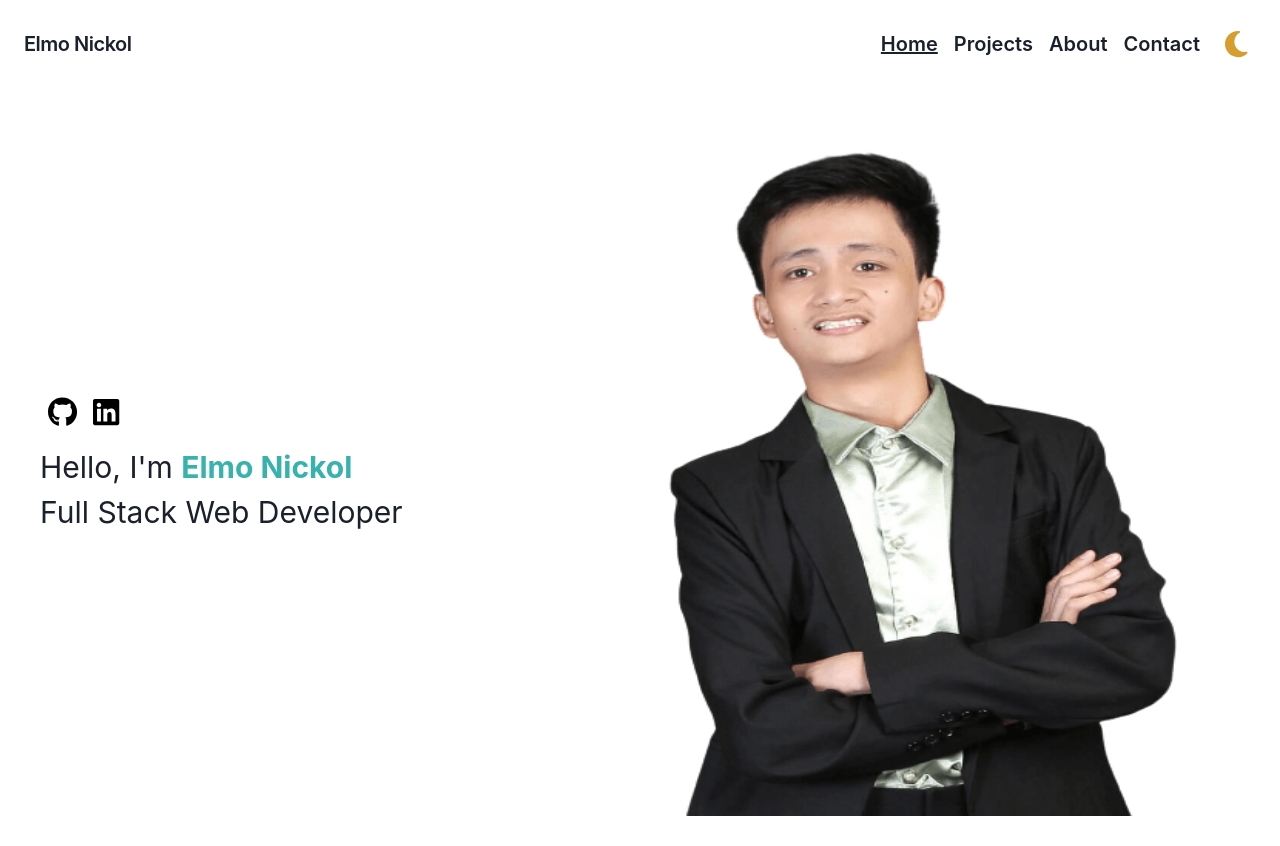
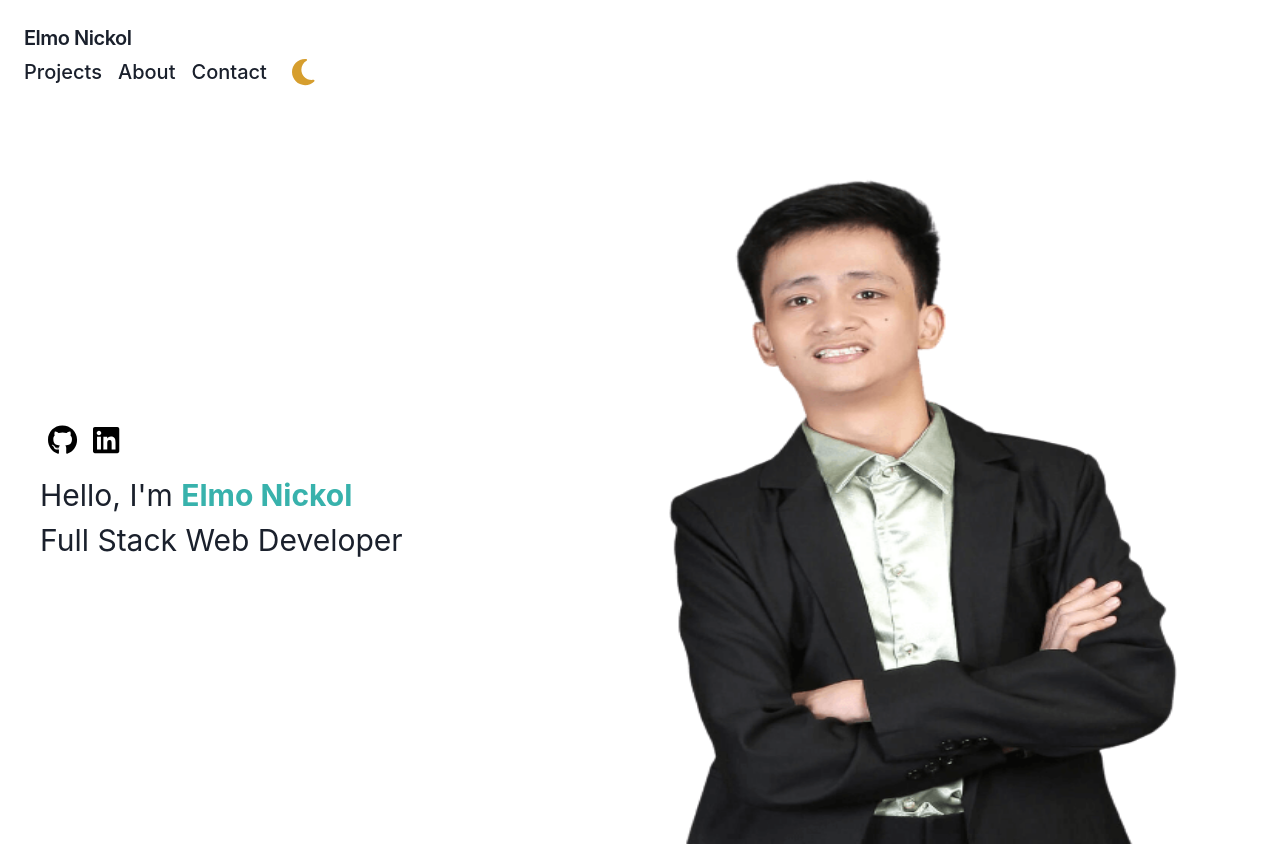
Before and after one commit to elmonickcool/my_portfolio, a Next.js app: page / in a window 1280 px wide. Shown: the top 846 px of the page. Built offline with nearby package versions, Linux system fonts and the light colour scheme.

Commit message:
remove home and underlined change to bold active

```diff
--- a/src/components/Navbar.jsx
+++ b/src/components/Navbar.jsx
@@ -47,26 +47,21 @@ const Navbar = () => {
             </svg>
           </button>
         </div>
-        <div className={`w-full ${isOpen || !isMobile ? 'block' : 'hidden'} lg:flex lg:items-center lg:w-auto`}>
-          <div className={`text-sm ${isMobile ? 'block' : 'flex'} lg:flex-grow`}>
-            <div className={`${isMobile ? '' : 'flex justify-end'}`}>
-              <Link as={NextLink} href="/" passHref={true} legacyBehavior={true}>
-                <a className={`block text-xl font-semibold mr-4 ${isActive('/') ? 'font-bold underline ' : 'font-medium'}`}>
-                  Home
-                </a>
-              </Link>
+        <div className={`w-full ${isOpen || !isMobile ? 'block' : 'hidden'} flex items-center w-auto`}>
+          <div className={`text-sm ${isMobile ? 'block' : ''} justify-center`}>
+            <div className={`${isMobile ? '' : 'flex justify-center'}`}>
               <Link as={NextLink} href="/projects" passHref={true} legacyBehavior={true}>
-                <a className={`block text-xl font-semibold mr-4 ${isActive('/projects') ? 'font-bold underline' : 'font-medium'}`}>
+                <a className={`block text-xl  mr-4 ${isActive('/projects') ? 'font-bold' : 'font-medium'}`}>
                   Projects
                 </a>
               </Link>
               <Link as={NextLink} href="/about" passHref={true} legacyBehavior={true}>
-                <a className={`block text-xl font-semibold mr-4 ${isActive('/about') ? 'font-bold underline' : 'font-medium'}`}>
+                <a className={`block text-xl  mr-4 ${isActive('/about') ? 'font-bold' : 'font-medium'}`}>
                   About
                 </a>
               </Link>
               <Link as={NextLink} href="/contact" passHref={true} legacyBehavior={true}>
-                <a className={`block text-xl font-semibold mr-4 ${isActive('/contact') ? 'font-bold underline' : 'font-medium'}`}>
+                <a className={`block text-xl mr-4 ${isActive('/contact') ? 'font-bold' : 'font-medium'}`}>
                   Contact
                 </a>
               </Link>
```
